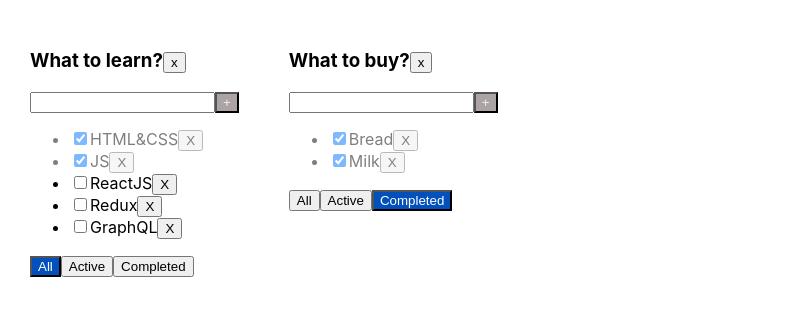
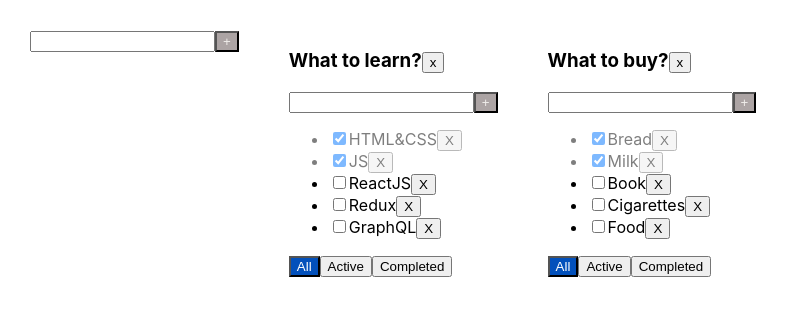
Before and after one commit to yo-atmosf3re/todo_inc, a React (Create React App) app: page / in a window 1280 px wide. Shown: the top 316 px of the page, without its empty margins (0-789 px from the left). Built offline with nearby package versions, Linux system fonts and the light colour scheme.

Commit message:
adding a universal component that allows you to display new todolists; code refactoring, function repackaging;

```diff
--- a/src/App.tsx
+++ b/src/App.tsx
@@ -2,6 +2,7 @@ import { StringifyOptions } from 'querystring';
 import React, { useState } from 'react';
 import { v1 } from 'uuid';
 import './App.css';
+import AddItemForm from './components/AddItemForm';
 import { TaskType, Todolist } from './Todolist';
 
 export type FilterValuesType = 'all' | 'complited' | 'active';
@@ -9,6 +10,9 @@ export type TodolistTypes = {
     id: string,
     title: string,
     filter: FilterValuesType,
+}
+export type TasksStateType = {
+    [key: string]: Array<TaskType>
 }
 
 function App() {
@@ -53,13 +57,11 @@ function App() {
     }
 
     let todolistTheId1 = v1(); let todolistTheId2 = v1();
-
     let [todolists, setTodolists] = useState<Array<TodolistTypes>>([
         { id: todolistTheId1, title: 'What to learn?', filter: 'all' },
-        { id: todolistTheId2, title: 'What to buy?', filter: 'complited' },
+        { id: todolistTheId2, title: 'What to buy?', filter: 'all' },
     ]);
-
-    let [tasksObj, setTasks] = useState({
+    let [tasksObj, setTasks] = useState<TasksStateType>({
         [todolistTheId1]: [
             { id: v1(), title: "HTML&CSS", isDone: true },
             { id: v1(), title: "JS", isDone: true },
@@ -76,8 +78,22 @@ function App() {
         ]
     })
 
+    function addTodolist(title: string) {
+        let todolist: TodolistTypes = {
+            id: v1(),
+            filter: 'all',
+            title: title,
+        }
+        setTodolists([todolist, ...todolists])
+        setTasks({
+            ...tasksObj,
+            [todolist.id]: []
+        })
+    }
+
     return (
         <div className="App" >
+            <AddItemForm addItem={addTodolist} id={'Hello'} />
             {
                 todolists.map((tl) => {
                     let tasksForTodolist = tasksObj[tl.id];
--- a/src/Todolist.tsx
+++ b/src/Todolist.tsx
@@ -1,5 +1,6 @@
-import React, { ChangeEvent, KeyboardEvent, useState } from 'react';
+import React, { ChangeEvent, useState } from 'react';
 import { FilterValuesType } from './App';
+import AddItemForm from './components/AddItemForm';
 
 export type TaskType = {
    id: string,
@@ -20,46 +21,20 @@ export type PropsType = {
 }
 
 export function Todolist(props: PropsType) {
-   const [newTaskTitle, setNewTaskTitle] = useState('')
-   const [error, setError] = useState<string | null>(null)
-
-   const onNewTitleChangeHandler = (e: ChangeEvent<HTMLInputElement>) => {
-      setNewTaskTitle(e.currentTarget.value)
-   }
-   const onKeyPressHandler = (e: KeyboardEvent<HTMLInputElement>) => {
-      setError(null);
-      if (e.charCode === 13) {
-         props.addTask(newTaskTitle, props.id);
-         setNewTaskTitle('')
-      }
-   }
-   const addTask = () => {
-      if (newTaskTitle.trim() !== '') {
-         props.addTask(newTaskTitle.trim(), props.id);
-         setNewTaskTitle('')
-      } else {
-         setError('Field is required')
-      }
-   }
    const onAllClickHandler = () => props.changeFilter('all', props.id)
    const onActiveClickHandler = () => props.changeFilter('active', props.id)
    const onComplitedClickHandler = () => props.changeFilter('complited', props.id)
-
    const removeTodolist = () => {
       props.removeTodolist(props.id)
+   }
+   const addTask = (title: string) => {
+      props.addTask(title, props.id)
    }
 
    return (
       <div>
          <h3>{props.title}<button onClick={removeTodolist}>x</button></h3>
-         <div>
-            <input value={newTaskTitle}
-               onChange={onNewTitleChangeHandler}
-               onKeyPress={onKeyPressHandler}
-               className={error ? 'error' : ''} />
-            <button onClick={addTask} className={'button-plus'}>+</button>
-            {error && <div className={'error-message'}>{error}</div>}
-         </div>
+         <AddItemForm id={props.id} addItem={addTask} />
          <ul>
             {
                props.tasks.map(t => {
--- /dev/null
+++ b/src/components/AddItemForm.tsx
@@ -0,0 +1,39 @@
+import React, { useState, ChangeEvent, KeyboardEvent } from "react"
+
+export type AddItemFormPropsType = {
+   addItem: (title: string) => void
+   id: string
+}
+
+function AddItemForm(props: AddItemFormPropsType) {
+   const [newTaskTitle, setNewTaskTitle] = useState('')
+   const [error, setError] = useState<string | null>(null)
+   const onNewTitleChangeHandler = (e: ChangeEvent<HTMLInputElement>) => {
+      setNewTaskTitle(e.currentTarget.value)
+   }
+   const onKeyPressHandler = (e: KeyboardEvent<HTMLInputElement>) => {
+      setError(null);
+      if (e.charCode === 13) {
+         props.addItem(newTaskTitle);
+         setNewTaskTitle('')
+      }
+   }
+   const addTask = () => {
+      if (newTaskTitle.trim() !== '') {
+         props.addItem(newTaskTitle.trim());
+         setNewTaskTitle('')
+      } else {
+         setError('Field is required')
+      }
+   }
+   return (<div>
+      <input value={newTaskTitle}
+         onChange={onNewTitleChangeHandler}
+         onKeyPress={onKeyPressHandler}
+         className={error ? 'error' : ''} />
+      <button onClick={addTask} className={'button-plus'}>+</button>
+      {error && <div className={'error-message'}>{error}</div>}
+   </div>);
+}
+
+export default AddItemForm;
```
